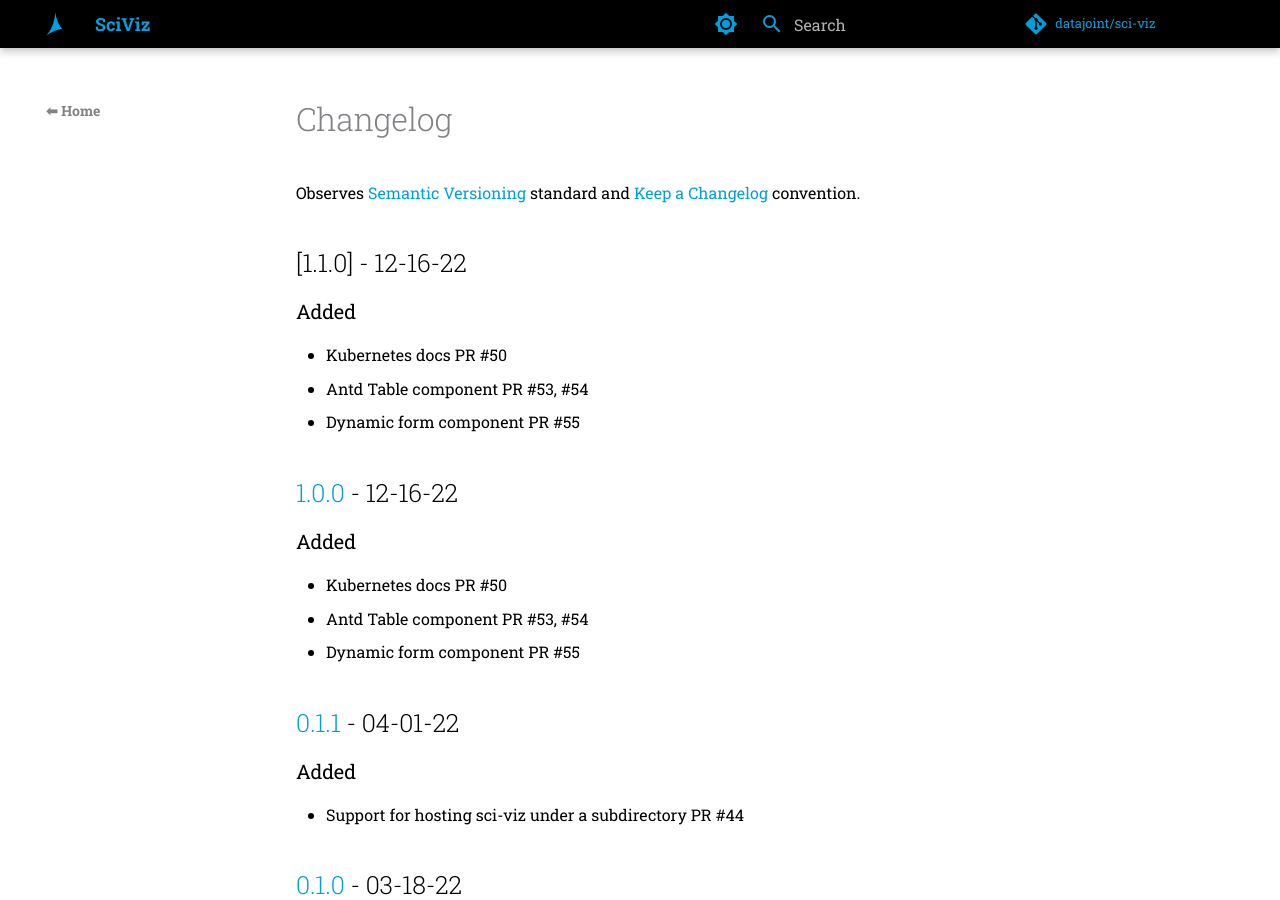
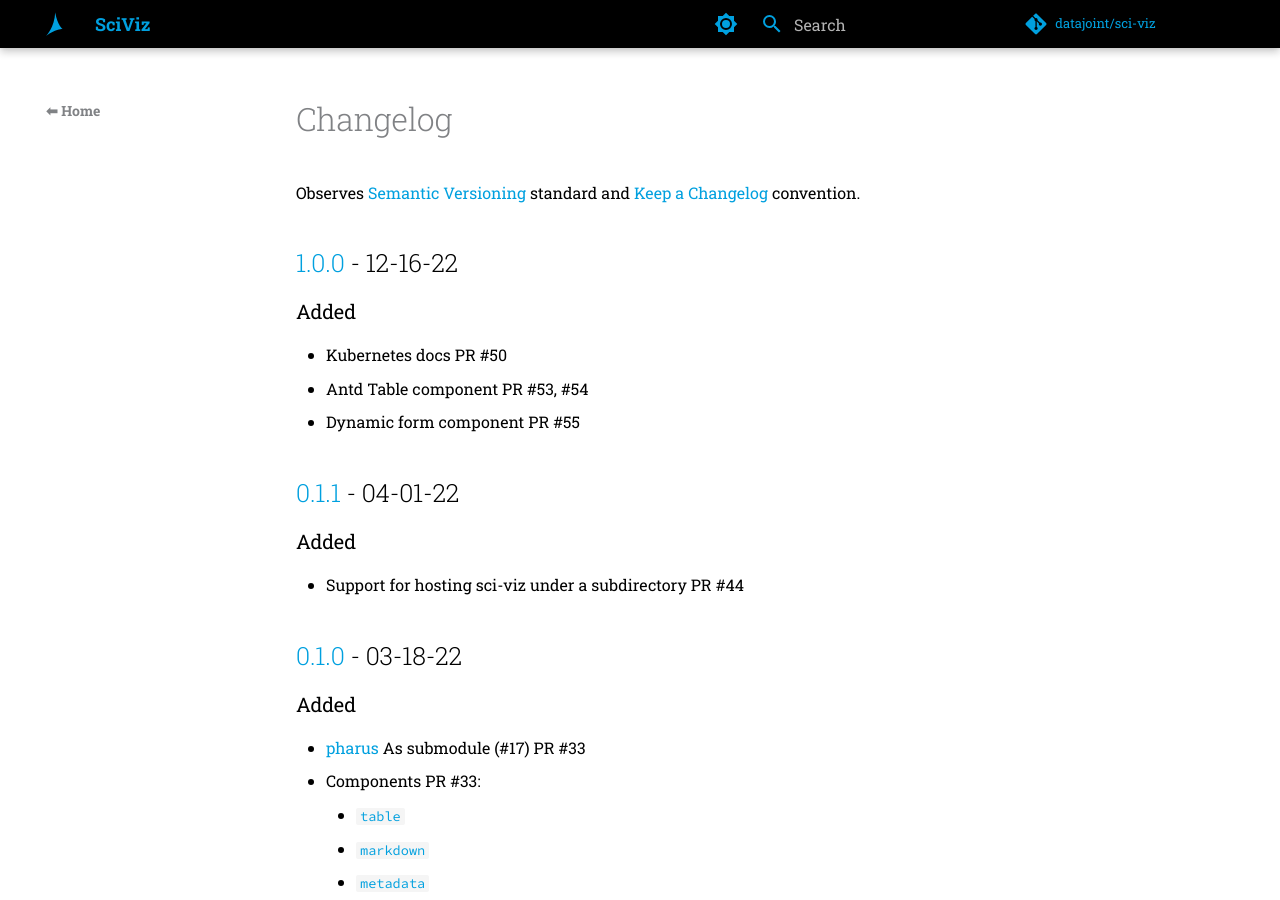
Before and after one commit to datajoint/sci-viz, an MkDocs documentation site: the page built from docs/src/changelog.md, in a window 1280 px wide and 900 px high. Built offline with MkDocs 1.6.1 and Material for MkDocs 9.7.7, drawn with Linux system fonts in a browser that asks for light colours; comment, search, counter and statistics services are not loaded; the version menu is left out.

Commit message:
undo test change to changelog

```diff
--- a/docs/src/changelog.md
+++ b/docs/src/changelog.md
@@ -1,14 +1,6 @@
 # Changelog
 
 Observes [Semantic Versioning](https://semver.org/spec/v2.0.0.html) standard and [Keep a Changelog](https://keepachangelog.com/en/1.0.0/) convention.
-
-## [1.1.0] - 12-16-22
-
-### Added
-
-- Kubernetes docs PR #50
-- Antd Table component PR #53, #54
-- Dynamic form component PR #55
 
 ## [1.0.0] - 12-16-22
 
```
